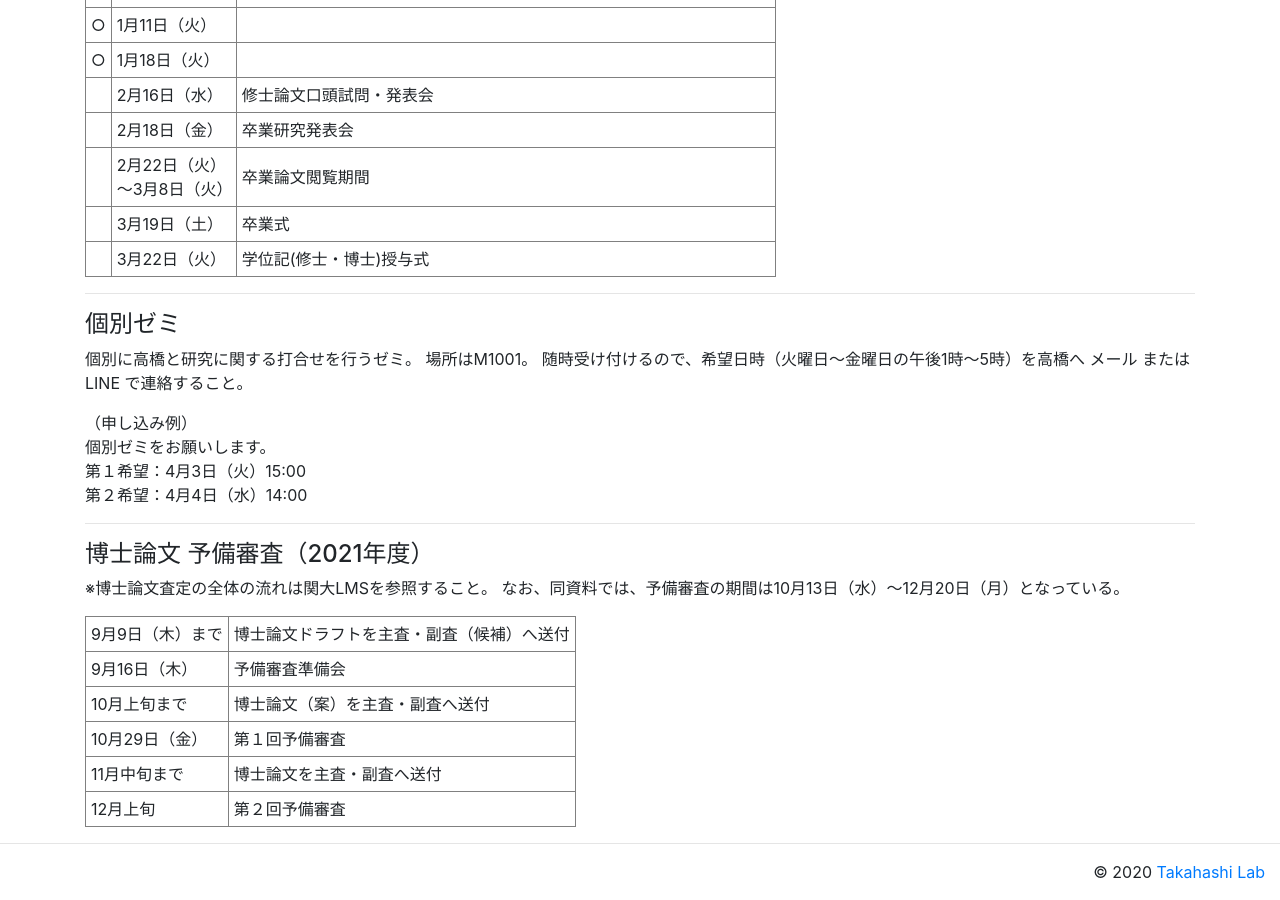
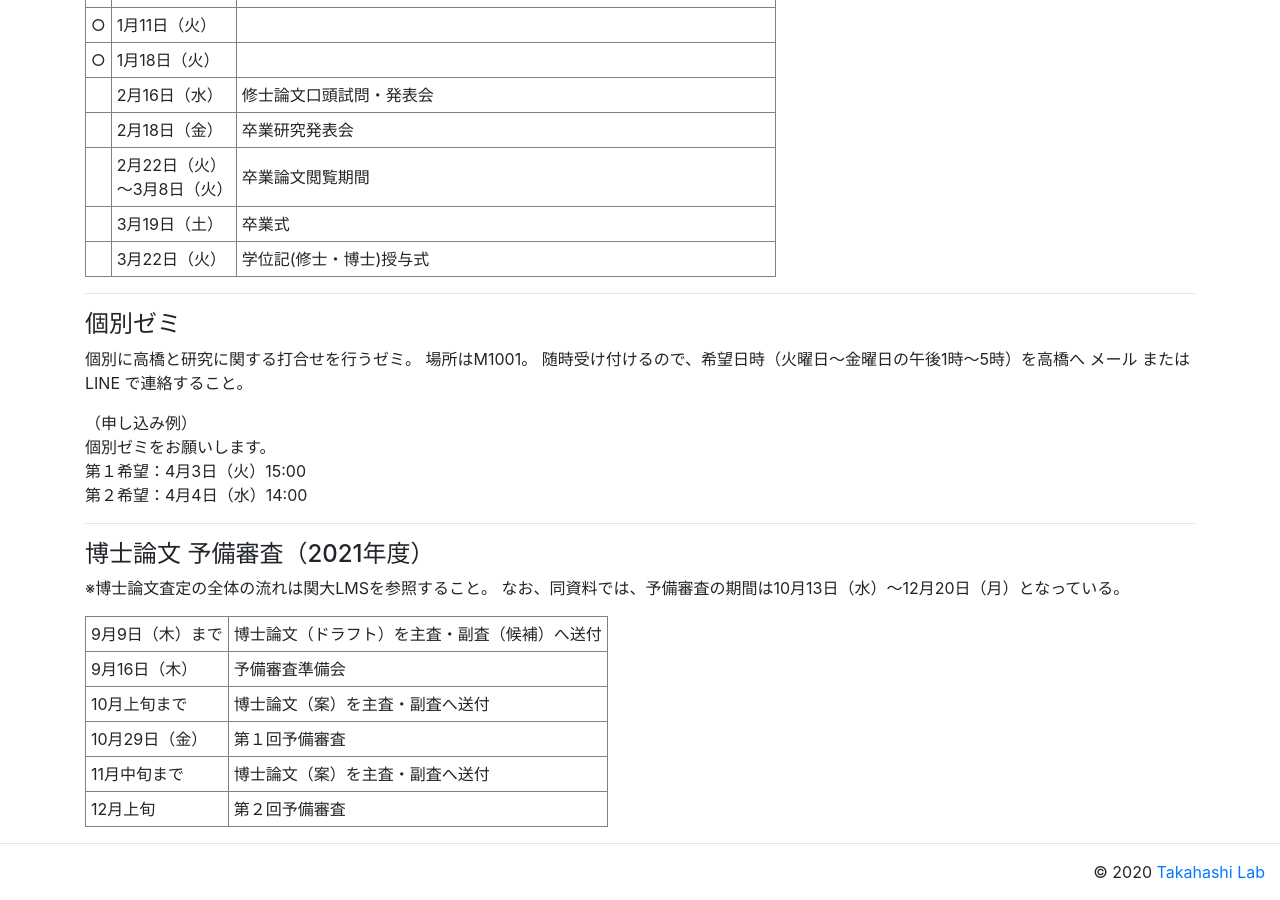
Before and after one commit to tkhslab/tkhslab.github.io, a Jekyll site: the page built from forstudents.md, in a window 1280 px wide and 900 px high, scrolled down 3166 px. Built offline with Jekyll 4.4.1, drawn with Linux system fonts in a browser that asks for light colours; nearby versions of some CDN libraries.

Commit message:
revise pre-exam of PhD

```diff
--- a/forstudents.md
+++ b/forstudents.md
@@ -268,7 +268,7 @@ title: For students
 <table border="1" cellpadding="5">
 <tbody>
 <tr>
-<td>9月9日（木）まで</td><td>博士論文ドラフトを主査・副査（候補）へ送付</td>
+<td>9月9日（木）まで</td><td>博士論文（ドラフト）を主査・副査（候補）へ送付</td>
 </tr>
 <tr>
 <td>9月16日（木）</td><td>予備審査準備会</td>
@@ -280,7 +280,7 @@ title: For students
 <td>10月29日（金）</td><td>第１回予備審査</td>
 </tr>
 <tr>
-<td>11月中旬まで</td><td>博士論文を主査・副査へ送付</td>
+<td>11月中旬まで</td><td>博士論文（案）を主査・副査へ送付</td>
 </tr>
 <tr>
 <td>12月上旬</td><td>第２回予備審査</td>
```
